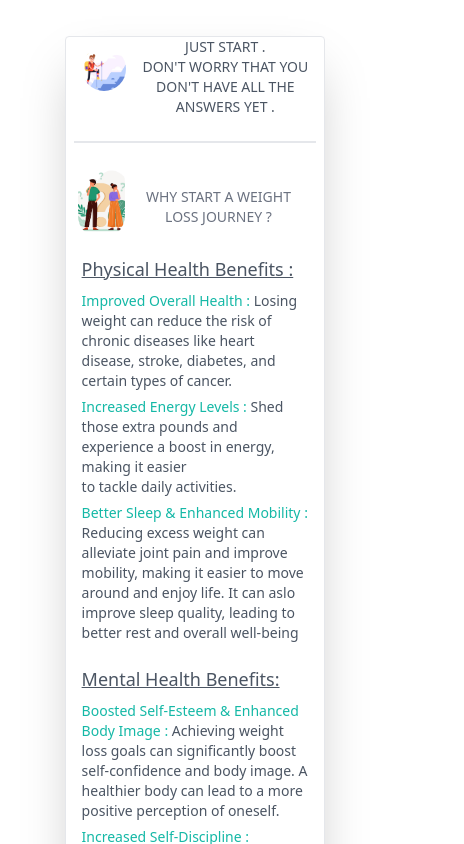
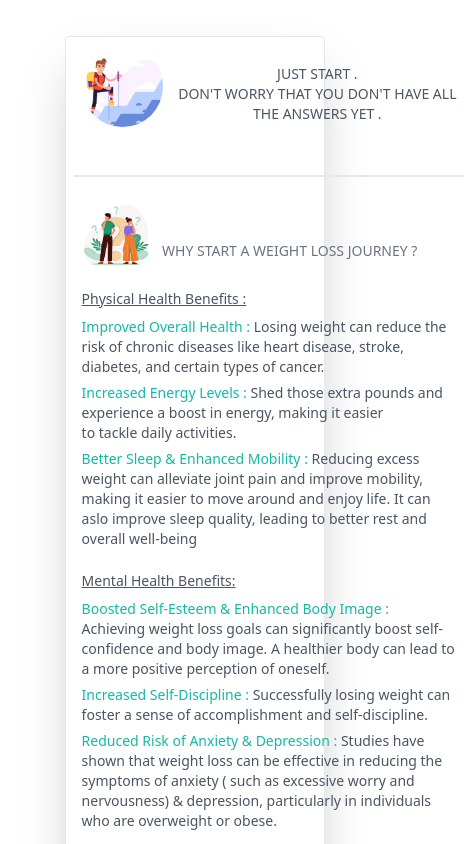
Before and after one commit to nishantkr02/BmiCalculator, a React (Vite) app: page /fitness-journey in a window 390 px wide. Shown: the top 844 px of the page, 464 px wide, since content can reach past the window. Built offline with nearby package versions, Linux system fonts and the light colour scheme.

Commit message:
width adjust

```diff
--- a/src/Components/About.jsx
+++ b/src/Components/About.jsx
@@ -31,8 +31,8 @@ function About() {
     ]
     const navigate = useNavigate();
   return (
-    <div  className='flex items-center justify-center w-full  mx-auto '>
-      <div className={`mx-auto md:w-3/4 w-full  bg-white shadow-2xl rounded-xl  max-w-xl sm:px-4 px-1 `}>
+    <div  className='flex items-center justify-center w-screen sm:w-full  mx-auto '>
+      <div className={`mx-auto w-screen  sm:w-3/4   bg-white shadow-2xl rounded-xl  sm:px-4  `}>
 
 
          {/* Logo Div ------ */}
@@ -49,7 +49,7 @@ function About() {
             <div className='w-3/4 py-2  flex justify-center  mx-auto  border-b-2 border-gray-900  mb-6'>
                 <p className='text-sm font-bold text-green-500'>Below are some of the links used in my research; these will help you understand your body better.</p>
             </div>
-        <div  className='bg-white max-w-xl text-sm sm:text-md'>
+        <div  className='bg-white w-screen sm:w-full text-sm sm:text-md mx-auto'>
         {
             helpMsg.map((msg)=>
                 (<div className="px-4 py-2 bg-gray-900 items-center justify-start leading-none lg:rounded-full flex   mt-3 shadow  rounded-2xl lg:h-20 sm:h-28  h-32  ">
--- a/src/Components/Result.jsx
+++ b/src/Components/Result.jsx
@@ -68,14 +68,18 @@ const activityFactors = {
       let height =data.height ;
 
       let weight =data.weight ;
+      console.log("Height before coversion",height)
+      console.log("weight before coversion",weight)
+
 
         if(unit==="Imperial"){
-          height =Math.floor( convertToCm(height));
-          console.log("Height after coversion",height)
-          weight = Math.floor(convertPoundsToKg(weight) ) ;
-          console.log("weight after coversion",weight)
+          height =Math.ceil( convertToCm(height));
+
+          weight = Math.ceil(convertPoundsToKg(Math.ceil(weight)) ) ;
+
         }
-
+        console.log("Height after coversion",height)
+        console.log("weight after coversion",weight)
 
       let heightInMeter =(height)/100 ;
       let heightSqr=heightInMeter*heightInMeter ;
@@ -94,9 +98,9 @@ const activityFactors = {
       //BMR Calculation ;
       if(gender==="Male"){
         let bmrD =  (10*weight) +(6.25 * height ) - (5 * data.age)+5
-        console.log('BMRD :: ',bmrD)
+
         bmrD =bmrD* (activity.factor || 1.2) ;
-        console.log('BMRD :: ',bmrD)
+
         setBmr(bmrD.toFixed(2)) ;
       }
       else{
@@ -139,7 +143,7 @@ setRes({col:"bg-yellow-500",heading:"Error",msg:"Something Unexpected occured"})
 
     return (
 
-<div className='flex items-center justify-center w-full mx-auto max-w-xl '>
+<div className='flex items-center justify-center w-full mx-auto  '>
   <div className={`mx-auto w-full max-w-xl bg-white rounded-xl p-4 border border-black `}>
 
          {/* Logo Div ------ */}
@@ -196,7 +200,7 @@ setRes({col:"bg-yellow-500",heading:"Error",msg:"Something Unexpected occured"})
 
          />
             <h5 className="  py-5 font-semibold tracking-tight text-red-700  ">
-              Ideal Weight <br/>     <span className='text-blue-500 md:text-xl text-lg'> {iwLow}-{iwHigh} {unit==="Metric"?("Kg"):("Lbs")}</span>
+              Ideal Weight <br/>     <span className='text-blue-500 md:text-xl text-lg'> {iwLow}-{iwHigh} Kg</span>
             </h5>
 
 
--- a/src/Components/WeightLoss.jsx
+++ b/src/Components/WeightLoss.jsx
@@ -6,7 +6,7 @@ function WeightLoss() {
   return (
     <div className='flex flex-col w-4/5    px-2 mx-auto  border sm:px-6 my-1 shadow-2xl rounded bg-white'>
 
-     <div className=' flex flex-col  justify-between mx-auto max-w-3xl md:w-full  '>
+     <div className=' flex flex-col  justify-between mx-auto w-screen sm:w-full  '>
 
      <div className='mb-2 flex flex-row justify-center '>
           <div className=" w-1/4 flex justify-center items-center mx-auto  mb-4   ">
@@ -41,7 +41,7 @@ function WeightLoss() {
 
                 <div className='flex flex-wrap h-auto w-full p-2 '>
 
-                  <p className=' justify-start text-lg font-medium text-gray-600 mb-2 underline'>Physical Health Benefits :</p>
+                  <p className=' justify-start text-sm sm:text-lg font-medium text-gray-600 mb-2 underline'>Physical Health Benefits :</p>
 
                   <p className='  text-sm font-medium text-gray-600 text-left mb-1.5'>
                     <span className='text-teal-500 '> Improved Overall Health : </span>
@@ -62,7 +62,7 @@ function WeightLoss() {
                 </div>
 
                 <div className='flex flex-col h-auto  w-full p-2 '>
-                  <p className='flex justify-start text-lg font-medium text-gray-600  mb-2 underline'>Mental Health Benefits:</p>
+                  <p className='flex justify-start text-sm sm:text-lg font-medium text-gray-600  mb-2 underline'>Mental Health Benefits:</p>
 
                   <p className=' text-sm font-medium text-gray-600 text-left mb-1.5'>
                     <span className='text-teal-500'> Boosted Self-Esteem & Enhanced Body Image : </span>
```
